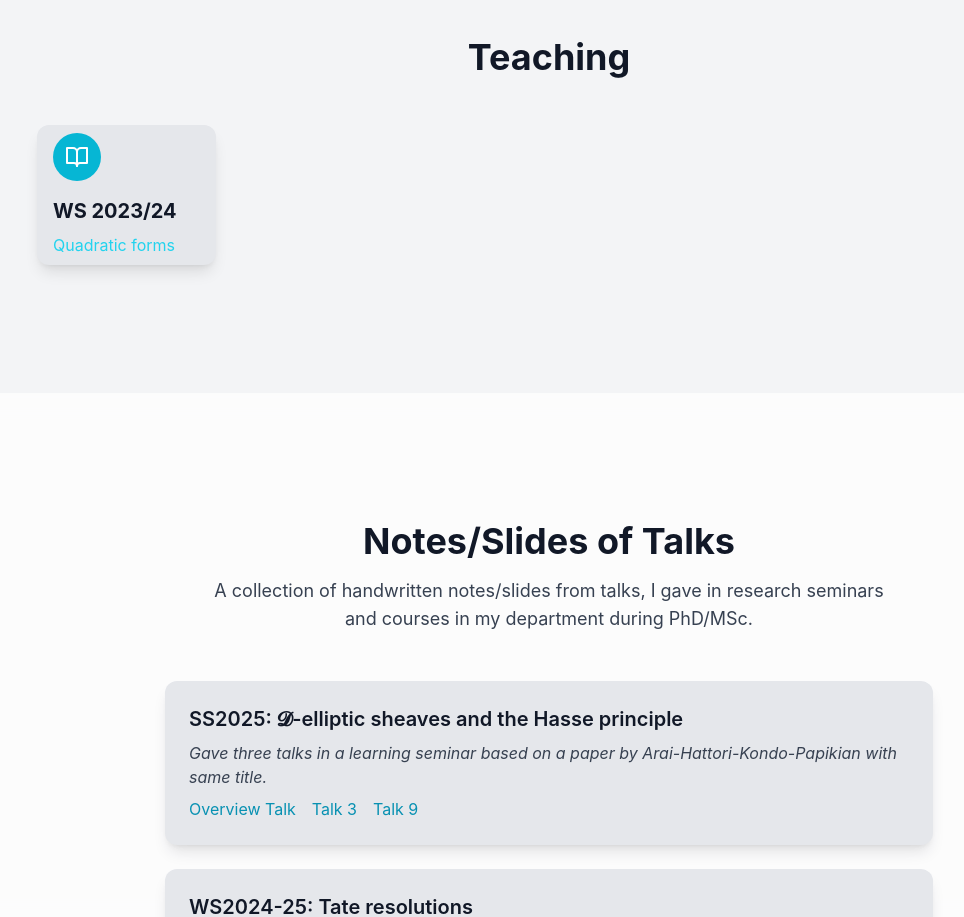
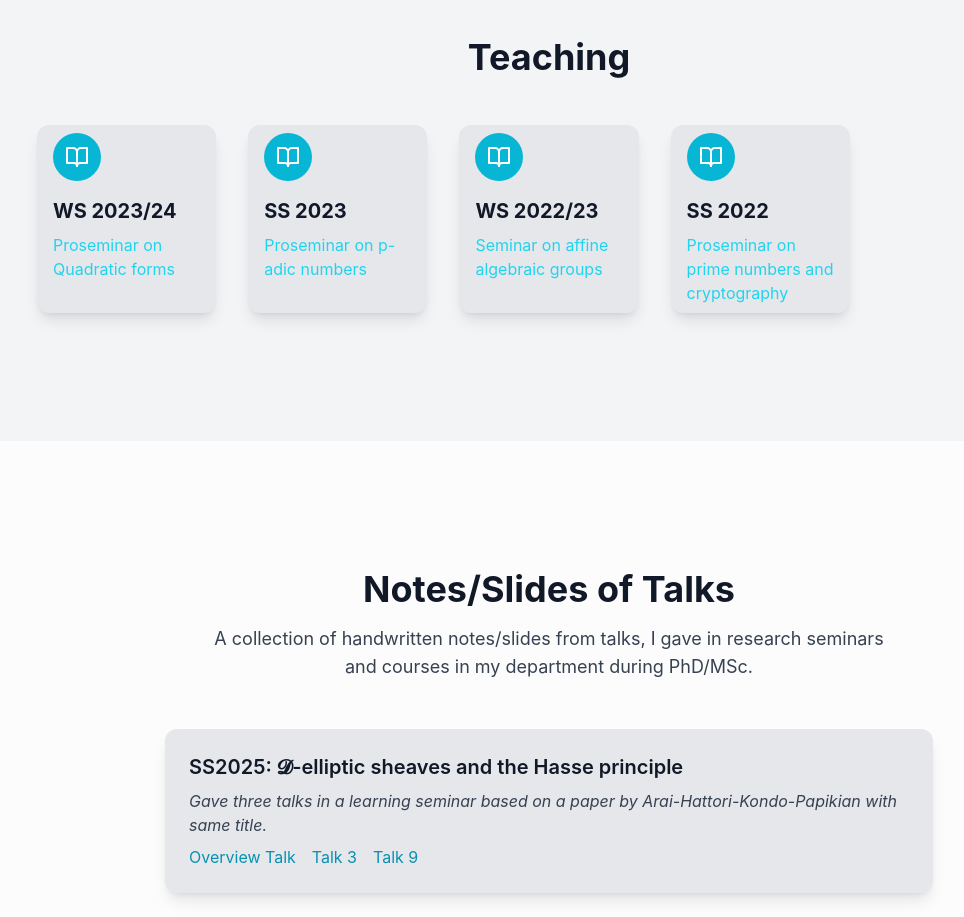
Before and after one commit to sriram-chinthalagiri/webpage, a React (Vite) app: page / in a window 1280 px wide. Shown: the part 1300-2217 px from the top of the page, without its empty margins (91-1055 px from the left). Built offline with nearby package versions, Linux system fonts and the light colour scheme.

Commit message:
Update App.jsx

```diff
--- a/src/App.jsx
+++ b/src/App.jsx
@@ -110,7 +110,37 @@ const App = () => {
               </div>
               <h3 className="text-xl font-bold mb-2">WS 2023/24</h3>
               <a href="https://typo.iwr.uni-heidelberg.de/groups/arith-geom/members/sriramcv/quadratic-forms.html" target="_blank" rel="noopener noreferrer" download className="text-cyan-400 hover:text-cyan-300">
-                Quadratic forms
+                Proseminar on Quadratic forms
+              </a>
+            </div>
+            {/* Course 2 */}
+            <div className="bg-gray-200 py-2 px-4 rounded-xl shadow-lg transition-transform hover:scale-105 duration-300 ease-in-out">
+              <div className={`w-12 h-12 flex items-center justify-center rounded-full ${accentColor} mb-4`}>
+                <BookOpen size={24} className="text-white" />
+              </div>
+              <h3 className="text-xl font-bold mb-2">SS 2023</h3>
+              <a href="https://typo.iwr.uni-heidelberg.de/groups/arith-geom/members/sriramcv/p-adic-numbers.html" target="_blank" rel="noopener noreferrer" download className="text-cyan-400 hover:text-cyan-300">
+                Proseminar on p-adic numbers
+              </a>
+            </div>
+            {/* Course 3 */}
+            <div className="bg-gray-200 py-2 px-4 rounded-xl shadow-lg transition-transform hover:scale-105 duration-300 ease-in-out">
+              <div className={`w-12 h-12 flex items-center justify-center rounded-full ${accentColor} mb-4`}>
+                <BookOpen size={24} className="text-white" />
+              </div>
+              <h3 className="text-xl font-bold mb-2">WS 2022/23</h3>
+              <a href="https://typo.iwr.uni-heidelberg.de/groups/arith-geom/members/sriramcv/affine-algebraic-groups.html" target="_blank" rel="noopener noreferrer" download className="text-cyan-400 hover:text-cyan-300">
+                Seminar on affine algebraic groups
+              </a>
+            </div>
+            {/* Course 4 */}
+            <div className="bg-gray-200 py-2 px-4 rounded-xl shadow-lg transition-transform hover:scale-105 duration-300 ease-in-out">
+              <div className={`w-12 h-12 flex items-center justify-center rounded-full ${accentColor} mb-4`}>
+                <BookOpen size={24} className="text-white" />
+              </div>
+              <h3 className="text-xl font-bold mb-2">SS 2022</h3>
+              <a href="https://typo.iwr.uni-heidelberg.de/groups/arith-geom/members/barinder-banwait/prime-numbers-and-cryptography-proseminar.html" target="_blank" rel="noopener noreferrer" download className="text-cyan-400 hover:text-cyan-300">
+                Proseminar on prime numbers and cryptography
               </a>
             </div>
           </div>
```
